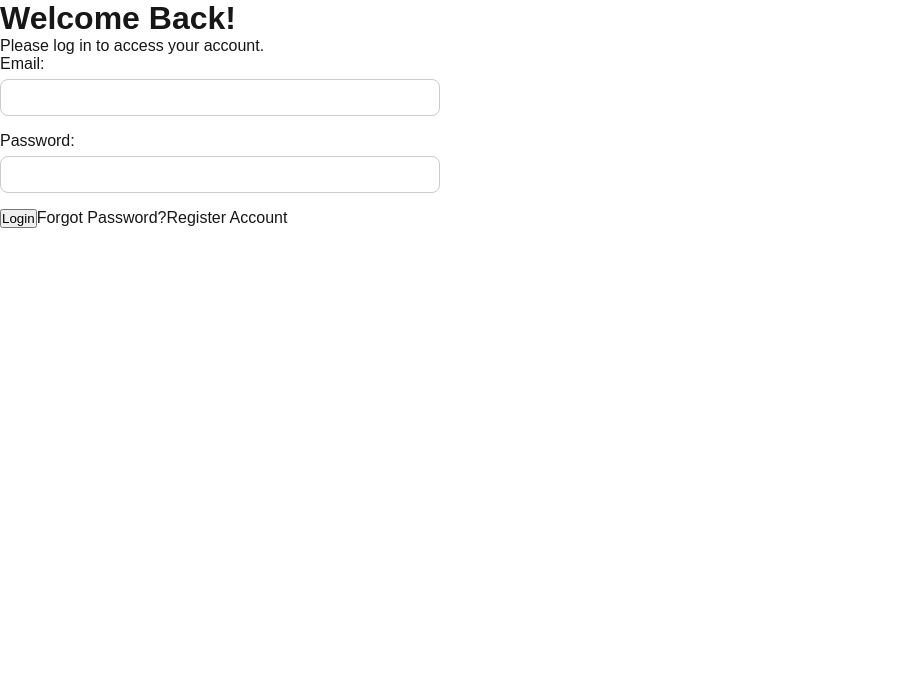
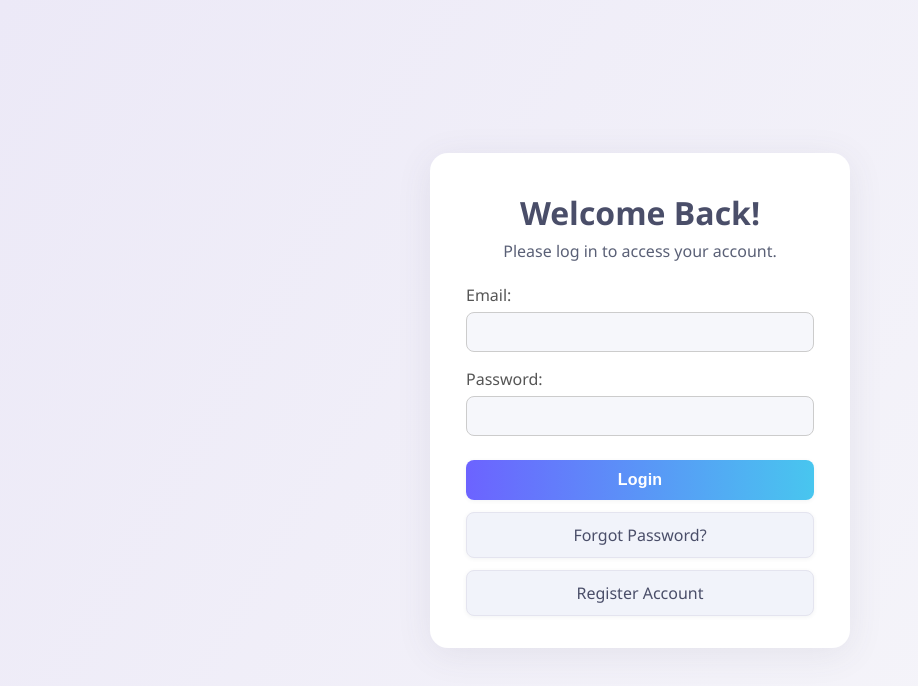
Before and after one commit to 23046025-NgYiLee/C300_Project_Team31, a Next.js app in the folder frontend/: page /login in a window 1280 px wide. Shown: the top 686 px of the page, without its empty margins (0-918 px from the left). Built offline with nearby package versions, Linux system fonts and the light colour scheme.

Commit message:
new general style for everything

```diff
--- a/frontend/app/PasswordChange/page.js
+++ b/frontend/app/PasswordChange/page.js
@@ -1,7 +1,9 @@
 'use client'
 import { useRef, useState } from 'react'
 import { useRouter } from 'next/navigation'
-import styles from "../page.module.css"
+import '../generalstyle.css';
+
+
 
 export default function PasswordChange() {
   const router = useRouter()
--- /dev/null
+++ b/frontend/app/generalstyle.css
@@ -0,0 +1,141 @@
+body {
+  min-height: 100vh;
+  background: linear-gradient(120deg, #ece9f7 0%, #f7f7fa 100%);
+  font-family: 'Segoe UI', 'Roboto', Arial, sans-serif;
+  margin: 0;
+}
+
+.page {
+  min-height: 100vh;
+  display: flex;
+  align-items: center;
+  justify-content: center;
+}
+
+.main {
+  background: #fff;
+  box-shadow: 0 6px 36px rgba(74,78,105,0.09);
+  border-radius: 18px;
+  padding: 38px 36px 32px 36px;
+  max-width: 420px;
+  width: 100%;
+  margin: 36px 0;
+  display: flex;
+  flex-direction: column;
+  align-items: center;
+}
+
+.intro {
+  margin-bottom: 22px;
+  text-align: center;
+}
+.intro h1 {
+  color: #4a4e69;
+  font-size: 2rem;
+  font-weight: 700;
+  margin-bottom: 6px;
+}
+.intro p {
+  color: #5a6076;
+  font-size: 1rem;
+  margin-top: 0;
+  margin-bottom: 0;
+}
+
+.ctas {
+  display: flex;
+  flex-direction: column;
+  gap: 12px;
+  width: 100%;
+  margin-top: 24px;
+}
+
+.primary,
+.secondary,
+.ctaButton {
+  font-size: 1rem;
+  font-weight: 500;
+  border-radius: 8px;
+  border: none;
+  padding: 11px 0;
+  transition: background 0.18s, color 0.18s;
+  text-align: center;
+  width: 100%;
+  margin-bottom: 0;
+  box-shadow: 0 1px 4px rgba(74,78,105,0.07);
+  cursor: pointer;
+  display: block;
+  text-decoration: none;
+}
+
+.primary,
+.ctaButton {
+  background: linear-gradient(90deg, #6c63ff 0%, #48c6ef 100%);
+  color: #fff;
+  border: none;
+  font-weight: 600;
+  letter-spacing: 0.015em;
+}
+
+.primary:hover,
+.ctaButton:hover {
+  background: linear-gradient(90deg, #5a54c9 0%, #3996b8 100%);
+}
+
+.secondary {
+  background: #f1f3fa;
+  color: #4a4e69;
+  border: 1.5px solid #e4e4ef;
+  margin-top: 0;
+}
+
+.secondary:hover {
+  background: #e0eaff;
+  color: #22223b;
+}
+
+input,
+label {
+  display: block;
+  width: 100%;
+  font-size: 1rem;
+}
+
+label {
+  margin-bottom: 5px;
+  color: #555;
+  font-weight: 500;
+}
+
+input[type="email"], input[type="password"], input[type="text"] {
+  width: 100%;
+  padding: 10px;
+  border-radius: 8px;
+  border: 1.4px solid #ddd;
+  outline: none;
+  margin-bottom: 8px;
+  margin-top: 6px;
+  background: #f6f7fb;
+  color: #333;
+  font-size: 1rem;
+  transition: border-color 0.16s;
+}
+
+input[type="email"]:focus, input[type="password"]:focus, input[type="text"]:focus {
+  border: 1.5px solid #6c63ff;
+  background: #fff;
+}
+
+/* Responsive for mobile */
+@media (max-width: 600px) {
+  .main {
+    padding: 18px 7vw 24px 7vw;
+    max-width: 98vw;
+  }
+  .intro h1 {
+    font-size: 1.4rem;
+  }
+  .ctas > * {
+    font-size: 0.9rem;
+  }
+}
--- a/frontend/app/layout.js
+++ b/frontend/app/layout.js
@@ -1,5 +1,6 @@
 import { Geist, Geist_Mono } from "next/font/google";
 import "./globals.css";
+import './generalstyle.css'; // relative to layout.js
 
 const geistSans = Geist({
   variable: "--font-geist-sans",
--- a/frontend/app/login/page.js
+++ b/frontend/app/login/page.js
@@ -1,12 +1,15 @@
 "use client";
 import { useState } from "react";
-import styles from "../page.module.css"; // using your existing styling
+import '../generalstyle.css';
+
+import { useRouter } from "next/navigation";
 
 export default function LoginPage() {
   const [email, setEmail] = useState("");
   const [password, setPassword] = useState("");
   const [errors, setErrors] = useState([]);
   const [messages, setMessages] = useState([]);
+  const router = useRouter();
 
   const handleSubmit = async (e) => {
     e.preventDefault();
@@ -24,7 +27,11 @@ export default function LoginPage() {
 
       if (response.ok) {
         setMessages([result.message || "Login successful!"]);
-
+        localStorage.setItem("user", JSON.stringify({
+          email: result.email,
+          userId: result.userId
+        }));
+        router.push("/AdminDashboard");
       } else {
         setErrors([result.error || "Invalid credentials."]);
       }
@@ -34,14 +41,12 @@ export default function LoginPage() {
   };
 
   return (
-    <div className={styles.page}>
-      <main className={styles.main}>
-        <div className={styles.intro}>
+    <div className="page">
+      <main className="main">
+        <div className="intro">
           <h1>Welcome Back!</h1>
           <p>Please log in to access your account.</p>
         </div>
-
-        {/* Alerts */}
         {errors.length > 0 && (
           <div style={{ color: "red", marginBottom: "16px" }}>
             {errors.map((error, i) => (
@@ -56,8 +61,6 @@ export default function LoginPage() {
             ))}
           </div>
         )}
-
-        {/* Login Form */}
         <form onSubmit={handleSubmit} style={{ width: "100%", maxWidth: "440px" }}>
           <div style={{ marginBottom: "16px" }}>
             <label>Email:</label>
@@ -75,7 +78,6 @@ export default function LoginPage() {
               }}
             />
           </div>
-
           <div style={{ marginBottom: "16px" }}>
             <label>Password:</label>
             <input
@@ -92,17 +94,14 @@ export default function LoginPage() {
               }}
             />
           </div>
-
-          <div className={styles.ctas}>
-            <button type="submit" className={`${styles.primary} ${styles.ctaButton}`}>
+          <div className="ctas">
+            <button type="submit" className="primary ctaButton">
               Login
             </button>
-
-            <a href="/forgot-password" className={styles.secondary}>
+            <a href="/forgot-password" className="secondary">
               Forgot Password?
             </a>
-
-            <a href="/register" className={styles.secondary}>
+            <a href="/register" className="secondary">
               Register Account
             </a>
           </div>
```
Also changed, not shown: frontend/app/UserRegister/page.js (+9 -11 lines), frontend/app/forgot-password/page.js (+12 -14 lines), frontend/app/home/page.js (+20 -78 lines), frontend/app/page.js (+12 -18 lines), frontend/app/register/page.js (+9 -15 lines).
